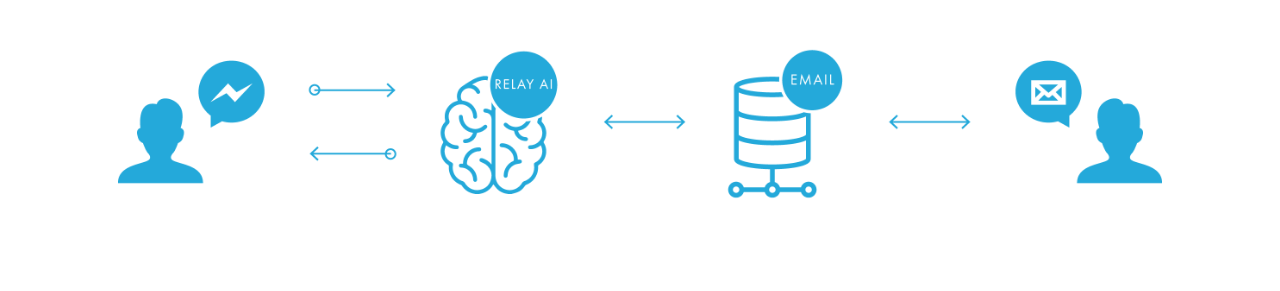
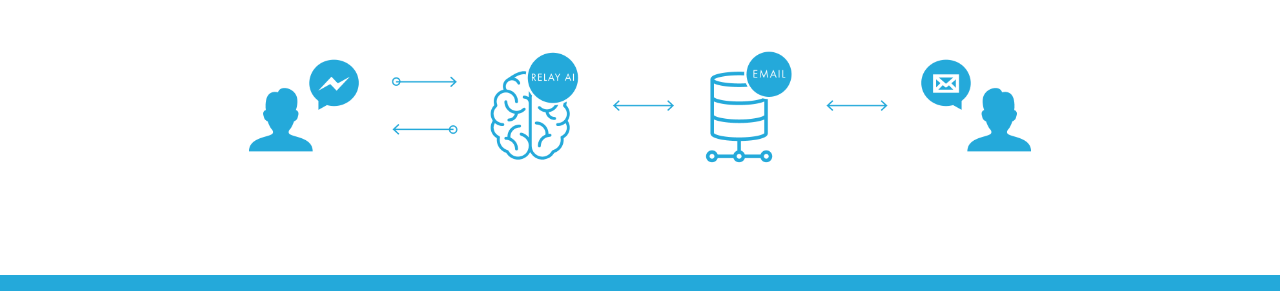
Before and after one commit to TagTheAgency/relay-site, a plain HTML site: page index.html in a window 1280 px wide. Shown: the part 661-952 px from the top of the page. Drawn offline with Linux system fonts and the light colour scheme; a web font is replaced by a local one.

Commit message:
Made the feature section icons bigger and decreased the size of the diagram

```diff
--- a/css/style.scss
+++ b/css/style.scss
@@ -99,6 +99,7 @@ h2{
 
     i{
         color: $primaryColour;
+        font-size: 1.4em;
     }
 
     h3{
@@ -836,14 +837,12 @@ footer{
         padding: 0 250px;
     }
 
-    // .single-img{
-    //     .hero-banner-content{
-    //         width: 30%
-    //     }
-    //     .single-img-container{
-    //         width: 70%;
-    //     }
-    // }
+    .diagram{
+        img{
+            margin-top:30px;
+            width: 75%;
+        }
+    }
 
 }
 
--- a/index.html
+++ b/index.html
@@ -32,10 +32,10 @@
 				</div>
 			</div>
 			<div class="flex-section">
-				<div class="flex-row center-content row-sml fade-in">
+				<div class="flex-row center-content row-sml fade-in diagram">
 					<div class="flex-col center">
 						<p>Great for brands who use Facebook as a customer service channel, <strong>RELAY</strong> means all online enquiries will be sent to and can be accessed by a single platform.</p>
-						<img style="margin-top: 20px" src="img/relay-diagram.png" alt="">
+						<img src="img/relay-diagram.png" alt="">
 					</div>
 				</div>
 			</div>
```
Also changed, not shown: css/style.min.css.
